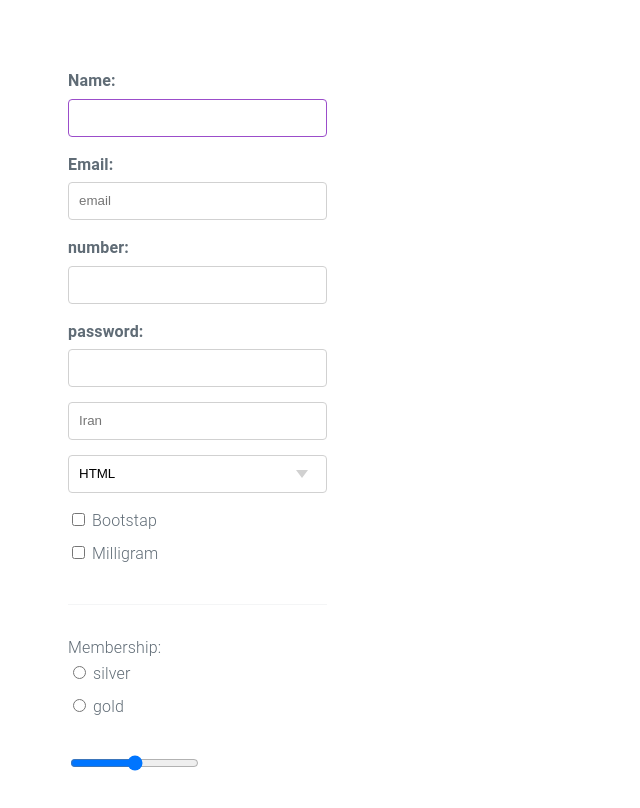
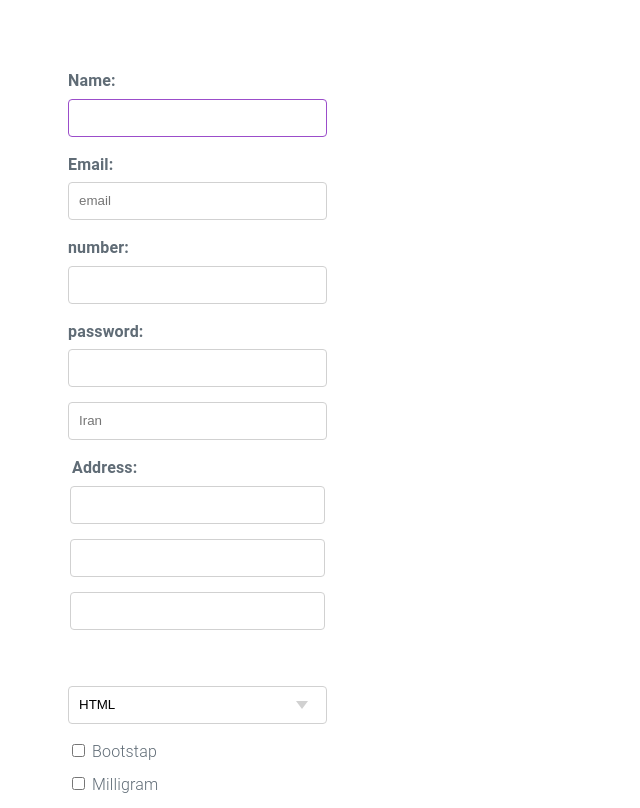
Before and after one commit to zahrakhoshkalam/form-css, a plain HTML site: page index.html in a window 1280 px wide. Shown: the top 808 px of the page, without its empty margins (0-640 px from the left). Drawn offline with nearby package versions, Linux system fonts and the light colour scheme.

Commit message:
Grouping related field

```diff
--- a/index.html
+++ b/index.html
@@ -37,6 +37,14 @@
         <option data-value="4">Turkey</option>
         <option data-value="5">Iraq</option>
       </datalist>
+      <br />
+      <fieldset>
+        <legend>Address:</legend>
+        <input type="text" />
+        <input type="text" />
+        <input type="text" />
+      </fieldset>
+      <br />
       <select>
         <optgroup label="Frontend-courses">
           <option value="1">HTML</option>
@@ -76,6 +84,7 @@
       <input type="file" accept=".jpg,.png" />
       <!-- image/* for accept all type of pic-->
       <br />
+
       <span> Your Oponion: </span>
       <textarea name=" " cols="30" rows="10">Comment</textarea>
       <div>
```
